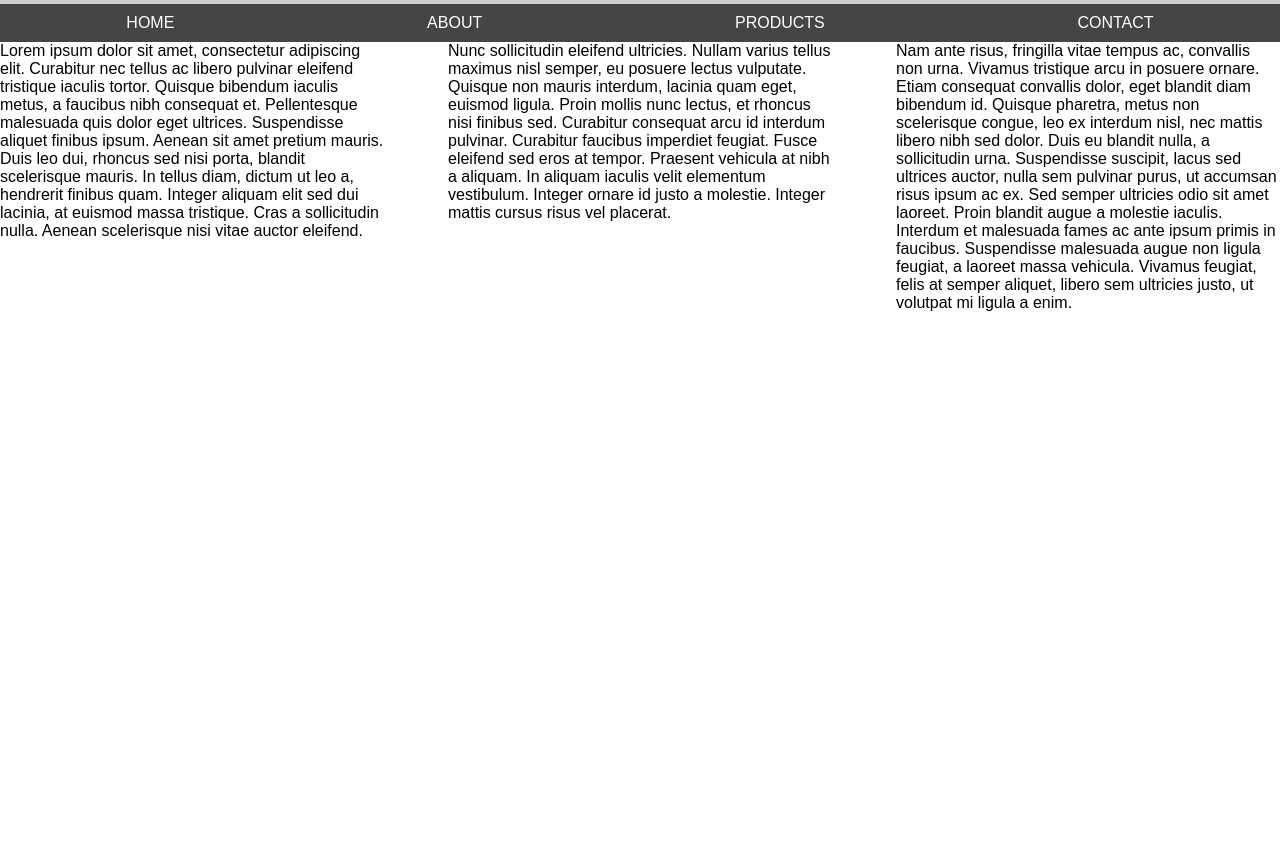
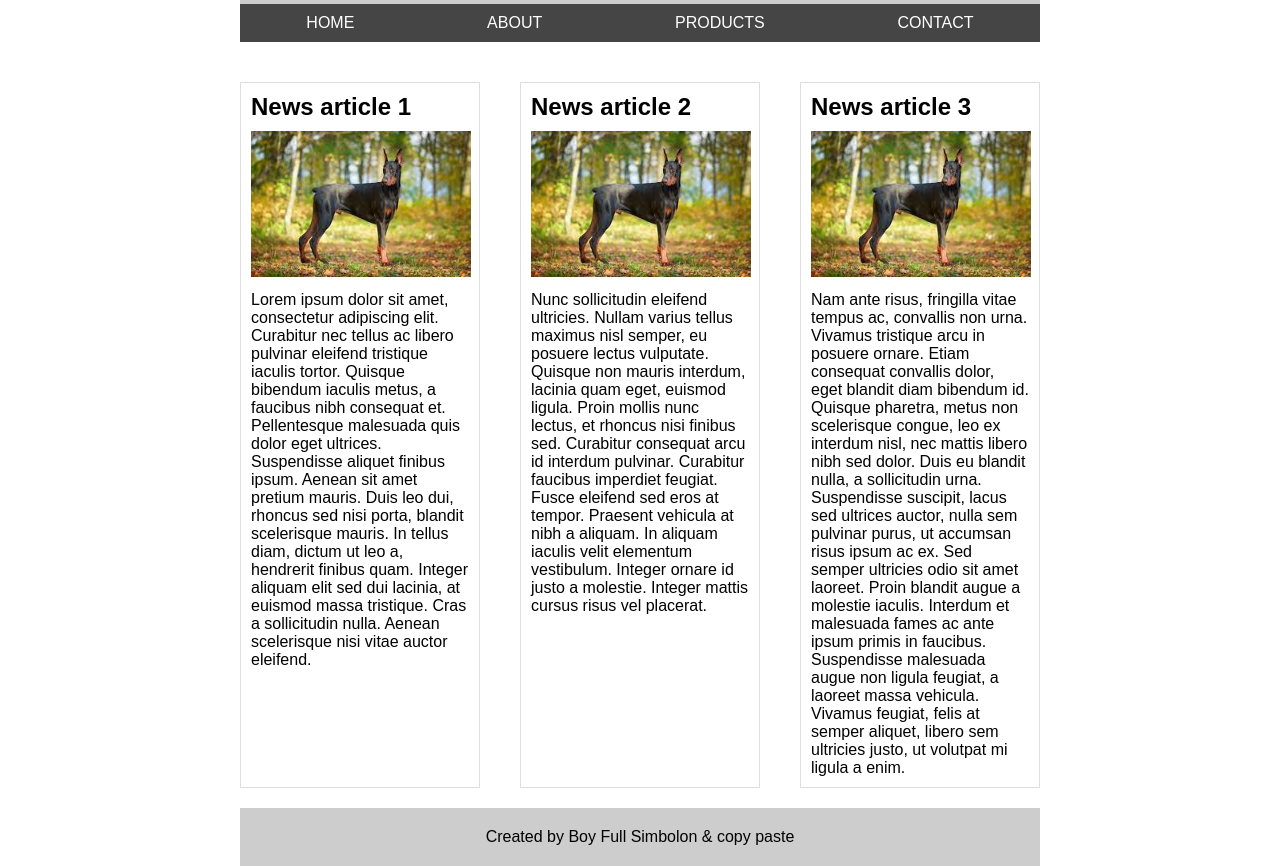
Before and after one commit to boysimbolon/web1, a plain HTML site: page layout/index.html in a window 1280 px wide. Shown: the part 76-942 px from the top of the page. Before the commit the page ends 800 px from the top, so only its background shows below. Drawn offline with Linux system fonts and the light colour scheme.

Commit message:
add some style in css2

```diff
--- a/layout/index.html
+++ b/layout/index.html
@@ -20,11 +20,22 @@
         </ul>
     </nav>
     <main>
-        <div>Lorem ipsum dolor sit amet, consectetur adipiscing elit. Curabitur nec tellus ac libero pulvinar eleifend tristique iaculis tortor. Quisque bibendum iaculis metus, a faucibus nibh consequat et. Pellentesque malesuada quis dolor eget ultrices. Suspendisse aliquet finibus ipsum. Aenean sit amet pretium mauris. Duis leo dui, rhoncus sed nisi porta, blandit scelerisque mauris. In tellus diam, dictum ut leo a, hendrerit finibus quam. Integer aliquam elit sed dui lacinia, at euismod massa tristique. Cras a sollicitudin nulla. Aenean scelerisque nisi vitae auctor eleifend.</div>
-        <div>Nunc sollicitudin eleifend ultricies. Nullam varius tellus maximus nisl semper, eu posuere lectus vulputate. Quisque non mauris interdum, lacinia quam eget, euismod ligula. Proin mollis nunc lectus, et rhoncus nisi finibus sed. Curabitur consequat arcu id interdum pulvinar. Curabitur faucibus imperdiet feugiat. Fusce eleifend sed eros at tempor. Praesent vehicula at nibh a aliquam. In aliquam iaculis velit elementum vestibulum. Integer ornare id justo a molestie. Integer mattis cursus risus vel placerat.</div>
-        <div>Nam ante risus, fringilla vitae tempus ac, convallis non urna. Vivamus tristique arcu in posuere ornare. Etiam consequat convallis dolor, eget blandit diam bibendum id. Quisque pharetra, metus non scelerisque congue, leo ex interdum nisl, nec mattis libero nibh sed dolor. Duis eu blandit nulla, a sollicitudin urna. Suspendisse suscipit, lacus sed ultrices auctor, nulla sem pulvinar purus, ut accumsan risus ipsum ac ex. Sed semper ultricies odio sit amet laoreet. Proin blandit augue a molestie iaculis. Interdum et malesuada fames ac ante ipsum primis in faucibus. Suspendisse malesuada augue non ligula feugiat, a laoreet massa vehicula. Vivamus feugiat, felis at semper aliquet, libero sem ultricies justo, ut volutpat mi ligula a enim.</div>
+        <div>
+            <h2>News article 1</h2>
+            <img src="../materi1/dog.jpg" alt="dog image">
+            Lorem ipsum dolor sit amet, consectetur adipiscing elit. Curabitur nec tellus ac libero pulvinar eleifend tristique iaculis tortor. Quisque bibendum iaculis metus, a faucibus nibh consequat et. Pellentesque malesuada quis dolor eget ultrices. Suspendisse aliquet finibus ipsum. Aenean sit amet pretium mauris. Duis leo dui, rhoncus sed nisi porta, blandit scelerisque mauris. In tellus diam, dictum ut leo a, hendrerit finibus quam. Integer aliquam elit sed dui lacinia, at euismod massa tristique. Cras a sollicitudin nulla. Aenean scelerisque nisi vitae auctor eleifend.</div>
+        <div>
+            <h2>News article 2</h2>
+            <img src="../materi1/dog.jpg" alt="dog image">
+
+            Nunc sollicitudin eleifend ultricies. Nullam varius tellus maximus nisl semper, eu posuere lectus vulputate. Quisque non mauris interdum, lacinia quam eget, euismod ligula. Proin mollis nunc lectus, et rhoncus nisi finibus sed. Curabitur consequat arcu id interdum pulvinar. Curabitur faucibus imperdiet feugiat. Fusce eleifend sed eros at tempor. Praesent vehicula at nibh a aliquam. In aliquam iaculis velit elementum vestibulum. Integer ornare id justo a molestie. Integer mattis cursus risus vel placerat.</div>
+        <div>
+            <h2>News article 3</h2>
+            <img src="../materi1/dog.jpg" alt="dog image">
+
+            Nam ante risus, fringilla vitae tempus ac, convallis non urna. Vivamus tristique arcu in posuere ornare. Etiam consequat convallis dolor, eget blandit diam bibendum id. Quisque pharetra, metus non scelerisque congue, leo ex interdum nisl, nec mattis libero nibh sed dolor. Duis eu blandit nulla, a sollicitudin urna. Suspendisse suscipit, lacus sed ultrices auctor, nulla sem pulvinar purus, ut accumsan risus ipsum ac ex. Sed semper ultricies odio sit amet laoreet. Proin blandit augue a molestie iaculis. Interdum et malesuada fames ac ante ipsum primis in faucibus. Suspendisse malesuada augue non ligula feugiat, a laoreet massa vehicula. Vivamus feugiat, felis at semper aliquet, libero sem ultricies justo, ut volutpat mi ligula a enim.</div>
     </main>
     <aside></aside>
-    <footer></footer>
+    <footer>Created by Boy Full Simbolon & copy paste</footer>
 </body>
 </html>
--- a/layout/style.css
+++ b/layout/style.css
@@ -3,6 +3,10 @@
     padding:0;
     box-sizing: border-box;
     font-family: Arial, Helvetica, sans-serif;
+}
+body{
+    width: 800px;
+    margin:0 auto;
 }
 header{
 padding:20px;
@@ -31,9 +35,21 @@ transition: 2s;
 main{
 display: flex;
 justify-content: space-between;
+margin-top: 40px;
 }
 main div{
     width: 30%;
+    border: 1px solid #dedede;
+    padding: 10px;
 }
-aside{}
-footer{}
+
+footer{
+    margin-top: 20px;
+    background-color: #cdcdcd;
+    padding: 20px;
+    text-align: center;
+}
+main img{
+    width: 220px;
+    margin:10px 0;
+}
```
